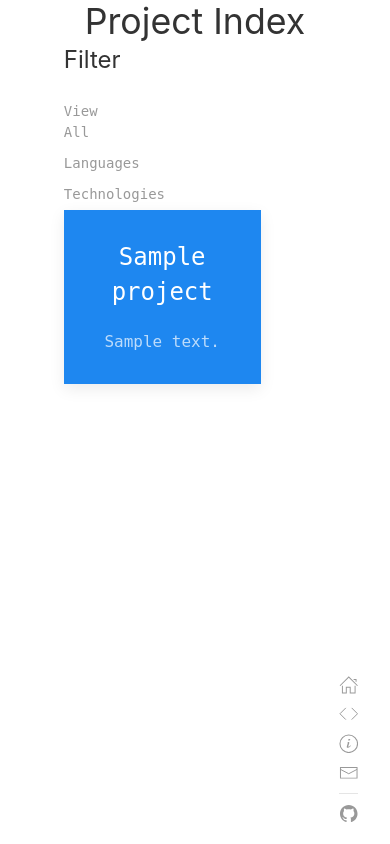
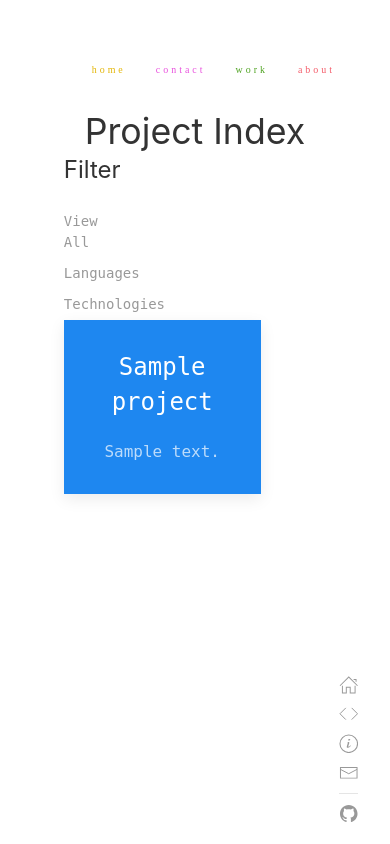
Before and after one commit to todaatsushi/atsushi.dev, a Django app: page /work/ in a window 390 px wide. Run offline with Django 3.2, Linux system fonts and the light colour scheme; tables that the repository leaves empty hold one stand-in row (values such as "Sample post"); some libraries are stand-ins or nearby versions; some web fonts are replaced.

Commit message:
mobile friendly nav made

```diff
--- /dev/null
+++ b/home/static/home/css/mobile/layout-mob.css
@@ -0,0 +1,9 @@
+@media (max-width: 670px) {
+    .full-nav {
+        display: none;
+    }
+
+    #top-nav {
+        margin-top: 30px;
+    }
+}
--- a/home/static/home/js/all.js
+++ b/home/static/home/js/all.js
@@ -0,0 +1,18 @@
+// Move nav options to cneter if screen is small
+window.addEventListener('resize', () => {
+    let width = window.innerWidth;
+
+    let nav_options = document.getElementById('nav-options');
+
+    // Where logo overflow starts
+    if (width <= 670) {
+        // Move options from right to middle
+        nav_options.classList.remove('uk-navbar-right');
+        nav_options.classList.remove('uk-margin-large-right');
+        nav_options.classList.add('uk-navbar-center');
+    } else {
+        nav_options.classList.remove('uk-navbar-center');
+        nav_options.classList.add('uk-margin-large-right');
+        nav_options.classList.add('uk-navbar-right');
+    }
+});
--- a/home/templates/home/contact.html
+++ b/home/templates/home/contact.html
@@ -74,9 +74,8 @@
                 <div class="uk-width-1-6@s"></div>
 
             {% elif field.label == 'Message' %}
-                <div class="uk-form-controls uk-width-1-1">
+                <div class="uk-form-controls uk-width-1-1 uk-margin-small-bottom">
                     {{ field|add_class:'uk-textarea uk-form-blank serif message-field' }}
-                    <hr class="uk-divider-icon">
                 </div>
             {% else %}
                 <div class="uk-form-controls uk-width-1-2@s">
--- a/home/templates/home/layout.html
+++ b/home/templates/home/layout.html
@@ -12,6 +12,7 @@
 
     <!-- Local -->
     <link rel="stylesheet" href="{% static 'home/css/desktop/layout.css' %}">
+    <link rel="stylesheet" href="{% static 'home/css/mobile/layout-mob.css' %}">
     <link rel="stylesheet" href="{% static 'home/css/desktop/typography.css' %}">
     {% block stylesheet %}
     {% endblock %}
@@ -37,7 +38,7 @@
         <section id="main" class="uk-container uk-container-expand">
             {% if show_nav %}
                 <nav id="top-nav" class="uk-navbar-container uk-navbar" uk-navbar>
-                    <div class="uk-navbar-left">
+                    <div class="uk-navbar-left full-nav">
                         <ul class="uk-navbar-nav">
                             <li>
                                 <a href="{% url 'home' %}" id="logo">
@@ -57,7 +58,7 @@
                         </h5>
                     </div>
 
-                    <div class="uk-navbar-right uk-margin-large-right">
+                    <div class="uk-navbar-right uk-margin-large-right" id="nav-options">
                         <ul class="uk-navbar-nav">
                             <li><a href="{% url 'home' %}" class="link-1">Home</a></li>
                             <li><a href="{% url 'contact' %}" class="link-4">Contact</a></li>
--- a/work/views.py
+++ b/work/views.py
@@ -26,6 +26,8 @@ class ProjectIndexView(ListView):
         context = super().get_context_data(**kwargs)
         context['langs'] = LANGUAGES
         context['techs'] = TECHNOLOGIES
+        context['current'] = Project.objects.get(current=True)
+        context['show_nav'] = True
         return context
 
     def get_queryset(self):
@@ -39,6 +41,12 @@ class ProjectDetailView(DetailView):
     template_name = 'work/detail.html'
     context_object_name = 'project'
     slug_field = 'url_slug'
+
+    def get_context_data(self, **kwargs):
+        context = super().get_context_data(**kwargs)
+        context['current'] = Project.objects.get(current=True)
+        context['show_nav'] = True
+        return context
 
     def get_object(self, queryset=None):
         project = super().get_object(queryset=queryset)
```
